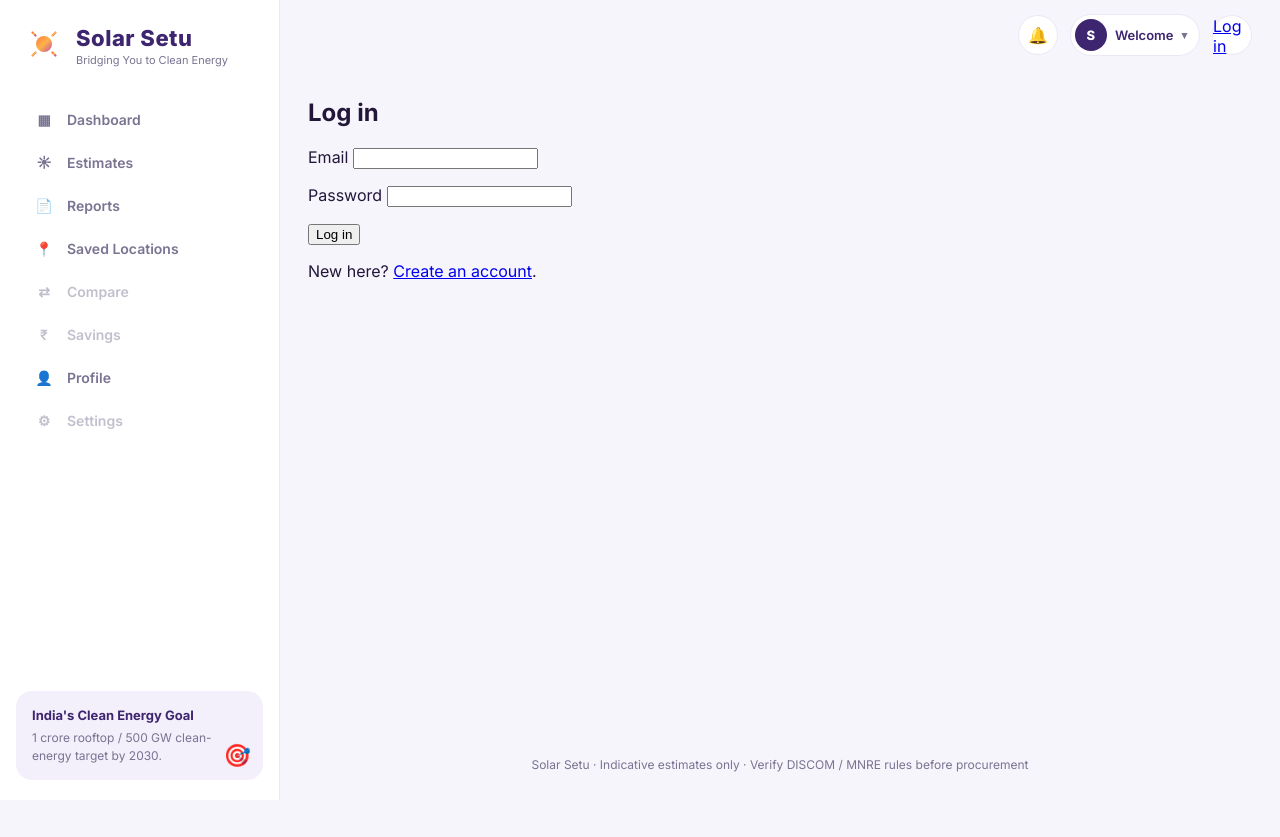
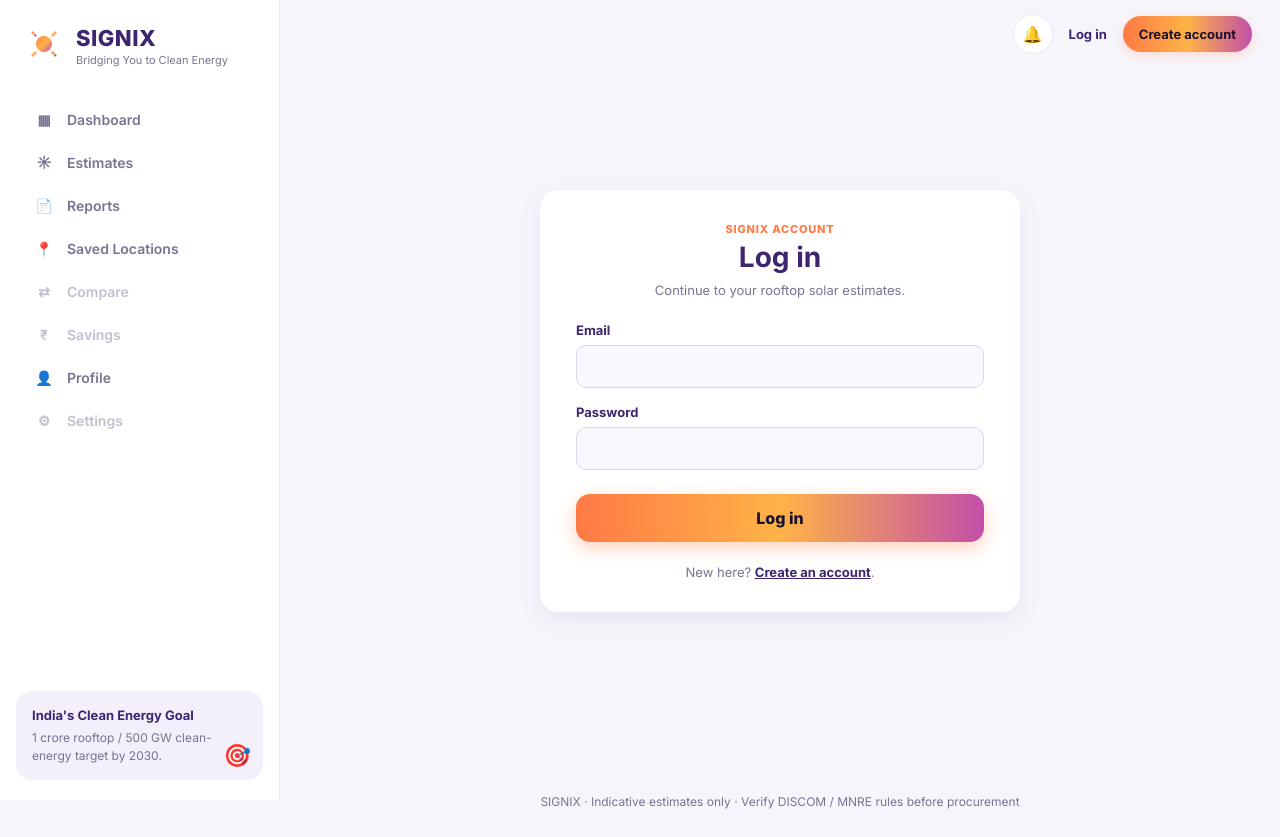
Before and after one commit to saksham6541/SIGNIX, a Flask app: page /login in a window 1280 px wide. Before the commit the page ends 800 px from the top, so only its background shows below. Run offline with Flask 3, Linux system fonts and the light colour scheme; some libraries are stand-ins or nearby versions.

Commit message:
Restyle login/signup pages; fix logged-out header state; complete Solar Setu -> SIGNIX rename

```diff
--- a/app/report_generator.py
+++ b/app/report_generator.py
@@ -447,7 +447,7 @@ def _generate_pdf_reportlab(loc):
     story.append(HRFlowable(width="100%", thickness=0.5, color=HexColor("#dddddd")))
     story.append(
         Paragraph(
-            "Generated by Solar Setu. Indicative planning estimates only. "
+            "Generated by SIGNIX. Indicative planning estimates only. "
             "Confirm MNRE / National Rooftop Solar Portal / local DISCOM rules and vendor quotations before procurement.",
             styles["Footer"],
         )
--- a/app/static/css/style.css
+++ b/app/static/css/style.css
@@ -1,4 +1,4 @@
-/* Solar Setu design system — SIH 2026 */
+/* SIGNIX design system — SIH 2026 */
 :root {
   --indigo: #3D2570;
   --indigo-deep: #1E1233;
@@ -90,6 +90,16 @@ body.ignix-body {
   background: #fff; border: 1px solid var(--border); border-radius: 50%;
   width: 40px; height: 40px; cursor: pointer; font-size: 16px;
 }
+.auth-link {
+  color: var(--indigo); font-size: 13px; font-weight: 700; text-decoration: none;
+  padding: 10px 4px;
+}
+.auth-link:hover { color: var(--accent-pink); }
+.auth-link-primary {
+  background: var(--grad-cta); color: #1a1030; border-radius: 999px;
+  padding: 10px 16px; box-shadow: 0 4px 12px rgba(255, 122, 69, 0.22);
+}
+.auth-link-primary:hover { color: #1a1030; filter: brightness(1.05); }
 .user-chip {
   display: flex; align-items: center; gap: 8px;
   background: #fff; border: 1px solid var(--border); border-radius: 24px;
@@ -199,6 +209,40 @@ body.ignix-body {
 .why-card .value.orange { color: var(--accent-orange); }
 .why-card .value.green { color: var(--success); }
 .why-card .label { font-size: 12px; color: var(--gray); }
+
+/* ---------- Authentication ---------- */
+.auth-page {
+  min-height: calc(100vh - 150px); display: flex; align-items: center;
+  justify-content: center; padding: 32px 16px;
+}
+.auth-card {
+  width: min(100%, 480px); background: var(--card); border-radius: var(--radius);
+  box-shadow: var(--shadow); padding: 32px 36px;
+}
+.auth-heading { text-align: center; margin-bottom: 24px; }
+.auth-heading .eyebrow { color: var(--accent-orange); }
+.auth-heading h1 { margin: 0 0 8px; color: var(--indigo); font-size: 28px; }
+.auth-heading p:last-child { margin: 0; color: var(--gray); font-size: 13px; }
+.auth-form { margin: 0; }
+.auth-field { margin: 0 0 16px; }
+.auth-field label {
+  display: block; color: var(--indigo); font-size: 13px; font-weight: 700; margin-bottom: 7px;
+}
+.auth-input {
+  width: 100%; padding: 12px 14px; border: 1px solid #ddd5f0; border-radius: 10px;
+  background: #faf8ff; color: var(--text); font: inherit; font-size: 14px;
+  transition: border-color 0.2s ease, box-shadow 0.2s ease;
+}
+.auth-input:focus {
+  outline: none; border-color: var(--indigo);
+  box-shadow: 0 0 0 3px rgba(61, 37, 112, 0.12); background: #fff;
+}
+.auth-submit { margin: 24px 0 0; text-align: center; }
+.auth-submit .btn-primary-lg { width: 100%; }
+.auth-switch { margin: 22px 0 0; color: var(--gray); font-size: 13px; text-align: center; }
+.auth-switch a { color: var(--indigo); font-weight: 700; }
+.form-error { display: block; color: #b42318; font-size: 12px; font-weight: 600; margin-top: 5px; }
+.auth-alert { background: #fff1f0; border: 1px solid #f4c7c3; border-radius: 10px; padding: 10px 12px; }
 
 /* ---------- Map / estimation ---------- */
 .map-section {
--- a/app/templates/base.html
+++ b/app/templates/base.html
@@ -3,7 +3,7 @@
 <head>
   <meta charset="utf-8">
   <meta name="viewport" content="width=device-width, initial-scale=1">
-  <title>{% block title %}Solar Setu — Bridging You to Clean Energy{% endblock %}</title>
+  <title>{% block title %}SIGNIX — Bridging You to Clean Energy{% endblock %}</title>
   <link rel="preconnect" href="https://fonts.googleapis.com">
   <link rel="preconnect" href="https://fonts.gstatic.com" crossorigin>
   <link href="https://fonts.googleapis.com/css2?family=Inter:wght@400;500;600;700;800&display=swap" rel="stylesheet">
@@ -35,7 +35,7 @@
           </svg>
         </span>
         <span class="logo-text">
-          <span class="logo-name">Solar Setu</span>
+          <span class="logo-name">SIGNIX</span>
           <span class="logo-tagline">Bridging You to Clean Energy</span>
         </span>
       </a>
@@ -79,18 +79,19 @@
         <button type="button" class="sidebar-toggle" id="sidebar-toggle" aria-label="Toggle menu">☰</button>
         <div class="top-bar-right">
           <button type="button" class="icon-btn" title="Notifications" aria-label="Notifications">🔔</button>
+          {% if current_user.is_authenticated %}
           <div class="user-chip">
-            <span class="avatar">{{ current_user.display_name[0]|upper if current_user.is_authenticated else 'S' }}</span>
-            <span class="user-name">{{ current_user.display_name if current_user.is_authenticated else 'Welcome' }}</span>
+            <span class="avatar">{{ current_user.display_name[0]|upper }}</span>
+            <span class="user-name">{{ current_user.display_name }}</span>
             <span class="chevron">▾</span>
           </div>
-          {% if current_user.is_authenticated %}
           <form method="post" action="{{ url_for('auth.logout') }}">
             <input type="hidden" name="csrf_token" value="{{ csrf_token() }}">
             <button type="submit" class="icon-btn" title="Log out">↪</button>
           </form>
           {% else %}
-          <a href="{{ url_for('auth.login') }}" class="icon-btn">Log in</a>
+          <a href="{{ url_for('auth.login') }}" class="auth-link">Log in</a>
+          <a href="{{ url_for('auth.signup') }}" class="auth-link auth-link-primary">Create account</a>
           {% endif %}
         </div>
       </header>
@@ -100,7 +101,7 @@
       </main>
 
       <footer class="site-footer">
-        <p>Solar Setu · Indicative estimates only · Verify DISCOM / MNRE rules before procurement</p>
+        <p>SIGNIX · Indicative estimates only · Verify DISCOM / MNRE rules before procurement</p>
       </footer>
     </div>
   </div>
--- a/app/templates/dashboard.html
+++ b/app/templates/dashboard.html
@@ -1,5 +1,5 @@
 {% extends "base.html" %}
-{% block title %}Solar Setu — Dashboard{% endblock %}
+{% block title %}SIGNIX — Dashboard{% endblock %}
 
 {% block content %}
 <section class="dashboard-hero">
--- a/app/templates/index.html
+++ b/app/templates/index.html
@@ -1,5 +1,5 @@
 {% extends "base.html" %}
-{% block title %}Solar Setu — Estimates{% endblock %}
+{% block title %}SIGNIX — Estimates{% endblock %}
 
 {% block content %}
 <section class="hero-row">
--- a/app/templates/login.html
+++ b/app/templates/login.html
@@ -1,19 +1,25 @@
 {% extends "base.html" %}
-{% block title %}Log in · Solar Setu{% endblock %}
+{% block title %}Log in · SIGNIX{% endblock %}
 {% block content %}
-<section class="page-section">
-  <h1>Log in</h1>
+<section class="auth-page">
+  <div class="auth-card">
+    <div class="auth-heading">
+      <p class="eyebrow">SIGNIX account</p>
+      <h1>Log in</h1>
+      <p>Continue to your rooftop solar estimates.</p>
+    </div>
   {% with messages = get_flashed_messages() %}
     {% for message in messages %}
-      <p class="form-error">{{ message }}</p>
+      <p class="form-error auth-alert">{{ message }}</p>
     {% endfor %}
   {% endwith %}
-  <form method="post">
+  <form method="post" class="auth-form">
     {{ form.hidden_tag() }}
-    <p>{{ form.email.label }} {{ form.email() }} {% for error in form.email.errors %}<span class="form-error">{{ error }}</span>{% endfor %}</p>
-    <p>{{ form.password.label }} {{ form.password() }} {% for error in form.password.errors %}<span class="form-error">{{ error }}</span>{% endfor %}</p>
-    <p>{{ form.submit() }}</p>
+    <p class="auth-field">{{ form.email.label }} {{ form.email(class_="auth-input") }} {% for error in form.email.errors %}<span class="form-error">{{ error }}</span>{% endfor %}</p>
+    <p class="auth-field">{{ form.password.label }} {{ form.password(class_="auth-input") }} {% for error in form.password.errors %}<span class="form-error">{{ error }}</span>{% endfor %}</p>
+    <p class="auth-submit">{{ form.submit(class_="btn-primary-lg") }}</p>
   </form>
-  <p>New here? <a href="{{ url_for('auth.signup') }}">Create an account</a>.</p>
+  <p class="auth-switch">New here? <a href="{{ url_for('auth.signup') }}">Create an account</a>.</p>
+  </div>
 </section>
 {% endblock %}
--- a/app/templates/pdf_report.html
+++ b/app/templates/pdf_report.html
@@ -167,7 +167,7 @@
   {% endif %}
 
   <p class="footer-note">
-    Generated by Solar Setu. Figures are indicative planning estimates only.
+    Generated by SIGNIX. Figures are indicative planning estimates only.
     Confirm current MNRE / National Rooftop Solar Portal / local DISCOM rules, net-metering limits and vendor quotations before procurement.
     A structural and electrical site survey is required for final design.
   </p>
--- a/app/templates/profile.html
+++ b/app/templates/profile.html
@@ -1,5 +1,5 @@
 {% extends "base.html" %}
-{% block title %}Profile · Solar Setu{% endblock %}
+{% block title %}Profile · SIGNIX{% endblock %}
 {% block content %}
 <section class="page-section">
   <h1>Profile</h1>
--- a/app/templates/report.html
+++ b/app/templates/report.html
@@ -1,5 +1,5 @@
 {% extends "base.html" %}
-{% block title %}Solar Setu — Detailed Report{% endblock %}
+{% block title %}SIGNIX — Detailed Report{% endblock %}
 
 {% block content %}
 <section class="report-header">
```
Also changed, not shown: app/templates/signup.html (+16 -10 lines).
